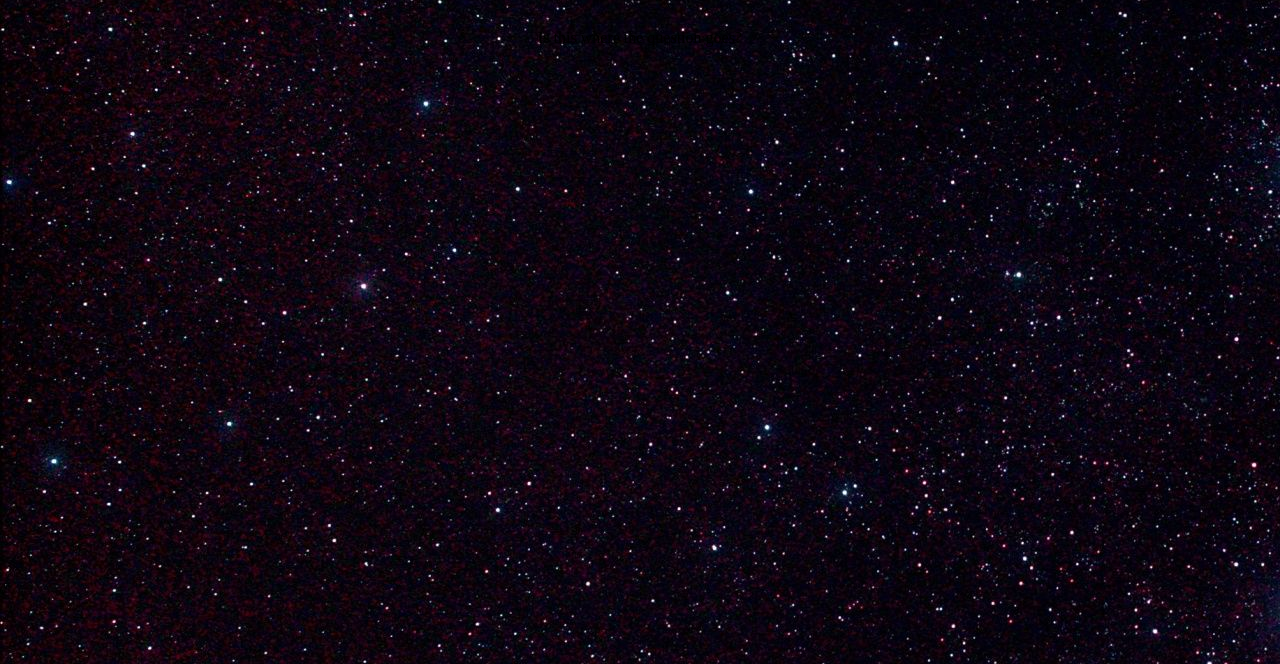
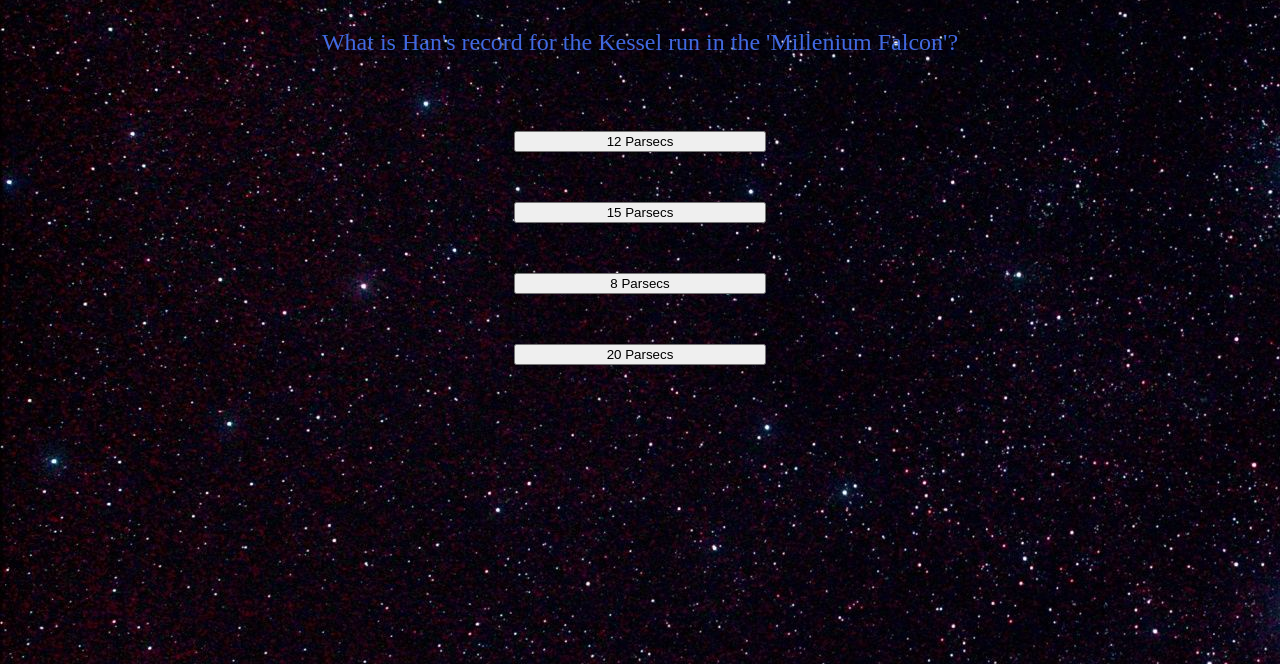
Before and after one commit to thomasjrideriii/Timed-Quiz, a plain HTML site: page index.html in a window 1280 px wide. Both pictures are taken after a click on the button "START!". Shown: the part 136-800 px from the top of the page. Drawn offline with Linux system fonts and the light colour scheme.

Commit message:
Added button functionality and question itteration

```diff
--- a/Assets/style.css
+++ b/Assets/style.css
@@ -56,3 +56,18 @@ body {
     border-color: #eee;
     border-radius: 40px;
 }
+
+.question {
+    color: royalblue;
+    font-size: 24px;
+}
+
+.answerBox {
+    margin: 50px auto;
+    justify-content: center;
+}
+
+.answerBtn {
+    margin: 25px 40%;
+    width: 20%
+}
--- a/index.html
+++ b/index.html
@@ -24,6 +24,14 @@
     <main id="quizBox" class="hide">
       <h1 class="maintitle center">Question <span id="questionNumber"></span></h1>
       <p class="center question" id="question">Is this where the question goes?</p>
+      <div class="answerBox">
+
+          <button class="answerBtn" id="answer1" data-num="1">Answer 1</button><br>
+          <button class="answerBtn" id="answer2" data-num="2">Answer 2</button><br>
+          <button class="answerBtn" id="answer3" data-num="3">Answer 3</button><br>
+          <button class="answerBtn" id="answer4" data-num="4">Answer 4</button><br>
+      </div>
+
     </main>
     <script src="./script.js"></script>
   </body>
--- a/script.js
+++ b/script.js
@@ -11,15 +11,74 @@ var questionNum = document.getElementById("questionNumber");
 
 var questionCont = document.getElementById("question");
 
+var answer1 = document.getElementById("answer1");
+var answer2 = document.getElementById("answer2");
+var answer3 = document.getElementById("answer3");
+var answer4 = document.getElementById("answer4");
+
+var question1 = {
+    "question text": "What is Han's record for the Kessel run in the 'Millenium Falcon'?",
+    "answer1": "12 Parsecs",
+    "answer2": "15 Parsecs",
+    "answer3": "8 Parsecs",
+    "answer4": "20 Parsecs",
+    "correct answer": 1
+}
+
+var question2 = {
+    "question text": " ",
+    "answer1": "",
+    "answer2": "",
+    "answer3": "",
+    "answer4": "",
+    "correct answer": 1
+}
+
+var question3 = {
+    "question text": " ",
+    "answer1": "",
+    "answer2": "",
+    "answer3": "",
+    "answer4": "",
+    "correct answer": 1
+}
+
+var question4 = {
+    "question text": " ",
+    "answer1": "",
+    "answer2": "",
+    "answer3": "",
+    "answer4": "",
+    "correct answer": 1
+}
+
+var question5 = {
+    "question text": " ",
+    "answer1": "",
+    "answer2": "",
+    "answer3": "",
+    "answer4": "",
+    "correct answer": 1
+}
+
 var timerInterval
 
+var questionArray = [
+    question1, question2, question3, question4, question5
+]
 
+var questionCurrent = 0;
 
 function startTimer() {
-    timerNum.textContent = 75;
+    timerNum.textContent = parseInt(questionArray.length * 15);
     timerInterval = setInterval(function() {
-            console.log("and again")
+
+        if (parseInt(timerNum.textContent) <= 0) {
+            clearInterval(timerInterval);
+            alert("Game Over!")
+        }
             timerNum.textContent = (timerNum.textContent - 1);
+
         }
     , 1000)
 }
@@ -34,8 +93,42 @@ startTimer()
 }
 
 function nextQuestion() {
-    questionNum.textContent++;
+    if (questionCurrent === questionArray.length) {
+        clearInterval(timerInterval);
+        alert("You Win!\n\You're score is " + timerNum.textContent);
 
     }
 
+    questionNum.textContent = questionCurrent + 1;
+    questionCont.textContent = questionArray[questionCurrent]["question text"];
+    answer1.textContent = questionArray[questionCurrent]["answer1"];
+    answer2.textContent = questionArray[questionCurrent]["answer2"];
+    answer3.textContent = questionArray[questionCurrent]["answer3"];
+    answer4.textContent = questionArray[questionCurrent]["answer4"];
+    questionCurrent++;
+}
+
+function selectAnswer() {
+    event.preventDefault;
+
+    var element = event.target
+
+    var selectedAnswer = parseInt(element.getAttribute("data-num"))
+    var correctAnswer = questionArray[questionCurrent]["correct answer"]
+
+    console.log(selectedAnswer)
+    console.log(correctAnswer)
+
+    if (selectedAnswer === correctAnswer) {
+        alert("Correct!");
+        nextQuestion();
+    } else if (selectedAnswer |= null) {
+        alert("Incorrect!");
+        timerNum.textContent = (timerNum.textContent - 10)
+        nextQuestion();
+    }
+}
+
 btnStart.addEventListener("click", changeScreen)
+
+document.body.addEventListener("click", selectAnswer)
```
Lines whose indentation alone changed are shown as unchanged.
